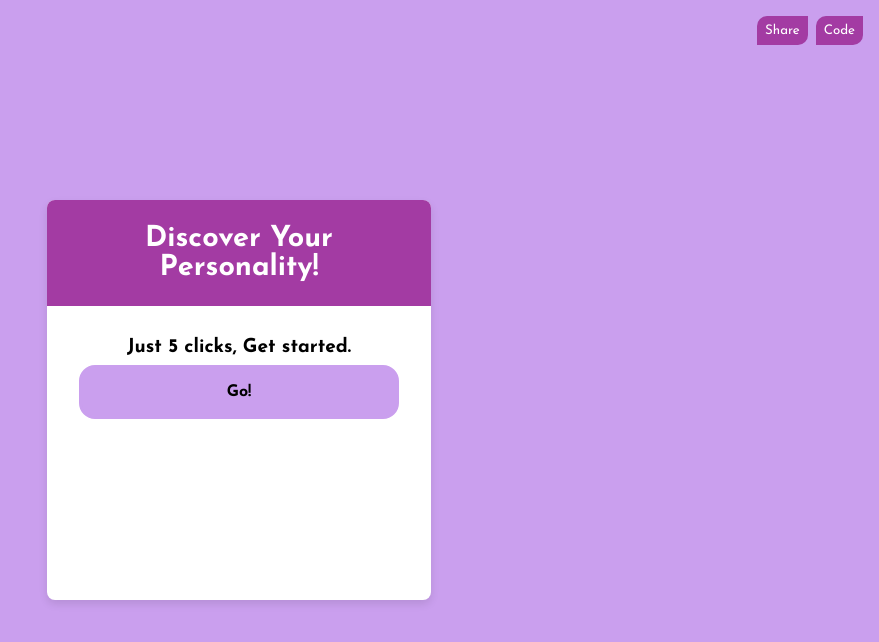
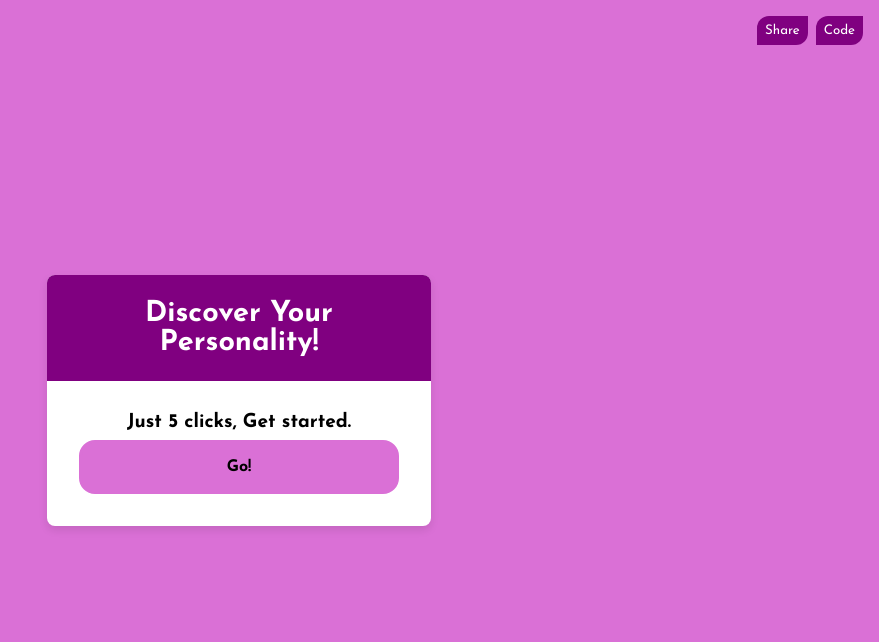
Before and after one commit to Krius2023/codedex-personality-test, a plain HTML site: page index.html in a window 1280 px wide. Shown: the whole page, without its empty margins (401-1280 px from the left). Drawn offline with Linux system fonts and the light colour scheme; a web font is replaced by a local one.

Commit message:
Changes - in styles

```diff
--- a/styles.css
+++ b/styles.css
@@ -10,7 +10,7 @@
 
 body {
     position: relative;
-    background-color: rgb(202, 159, 238);
+    background-color: #DA70D6;
     display: flex;
     justify-content: center;
     align-items: center;
@@ -23,11 +23,11 @@ body {
     align-items: center;
     width: 30%;
     background-color: white;
-    border-radius: 8px;
-    box-shadow: 0px 4px 8px rgba(0, 0, 0, 0.1);
-    min-width: 280px;
-    max-width: 480px;
-    height: 400px;
+    border-radius: 0.5rem;
+    box-shadow: 0px 0.25rem 0.5rem rgba(0, 0, 0, 0.1);
+    min-width: 17.5rem;
+    max-width: 30rem;
+    height: fit-content;
 }
 
 h4 {
@@ -49,8 +49,8 @@ button:disabled {
 h5.title {
     padding: 1.5rem;
     text-align: center;
-    border-radius: 8px 8px 0 0;
-    background-color: rgb(163, 59, 163);
+    border-radius: 0.5rem 0.5rem 0 0;
+    background-color: purple;
     color: white;
     width: 100%;
 }
@@ -63,7 +63,7 @@ h5.title {
     flex-direction: column;
     text-align: center;
     gap: 2rem;
-    border-radius: 0 0 8px 8px;
+    border-radius: 0 0 0.5rem 0.5rem;
 }
 
 .show-content div {
@@ -80,13 +80,13 @@ h5.title {
     border: 0;
     border-radius: 1rem;
     padding: 1rem;
-    background-color: rgb(202, 159, 238);
+    background-color: #DA70D6;
     font-weight: bold;
-    border: 0.2rem solid rgb(202, 159, 238);
+    border: 0.2rem solid #DA70D6;
 }
 
 .show-content button.selected {
-    border: 0.2rem solid rgb(163, 59, 163);
+    border: 0.2rem solid purple;
 }
 
 .show-arrows {
@@ -100,7 +100,7 @@ h5.title {
 .show-arrows button {
     outline: none;
     border: 0;
-    background-color: rgb(163, 59, 163);
+    background-color: purple;
     padding: 0.2rem 0.4rem;
     border-radius: 50%;
     font-weight: bolder;
@@ -120,11 +120,11 @@ h5.title {
 }
 
 .share-links button {
-    background-color: rgb(163, 59, 163);
+    background-color: purple;
     outline: 0;
     border: 0;
     padding: 0.5rem;
-    border-radius: 10px 0 10px 0;
+    border-radius: 0.75rem 0 0.75rem 0;
     color: white;
 }
 
```
